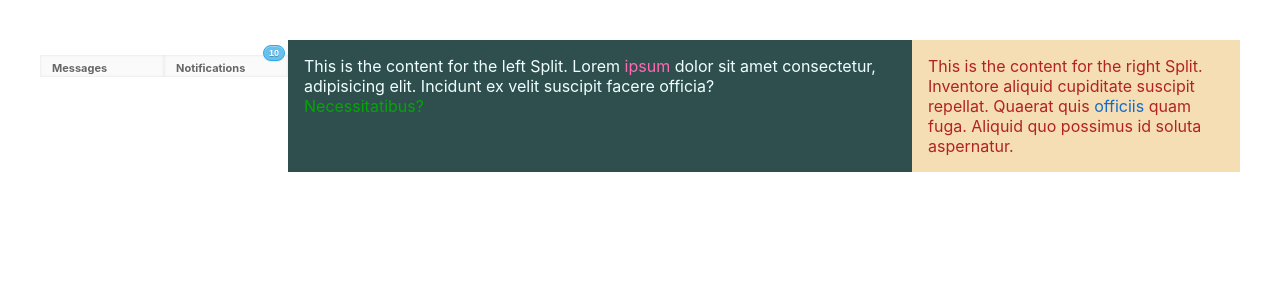
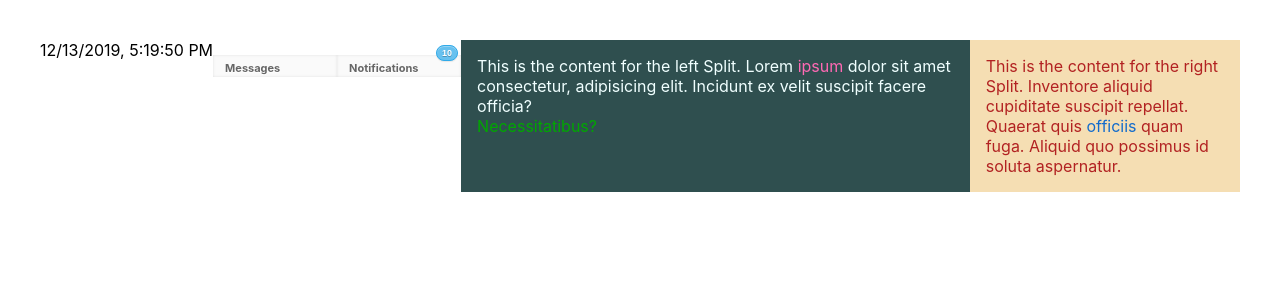
Before and after one commit to bix6/react-playground, a React (Create React App) app: page / in a window 1280 px wide. Shown: the top 300 px of the page. Built offline with nearby package versions, Linux system fonts and the light colour scheme.

Commit message:
add TheDate inside state/

```diff
--- a/src/App.js
+++ b/src/App.js
@@ -3,6 +3,7 @@ import Split from './composition/Split';
 import './App.css';
 import Tooltip from './composition/Tooltip';
 import Messages from './Messages';
+import TheDate from './state/TheDate';
 
 const firstTooltip = (
   <Tooltip color='hotpink' message="tooltip message">
@@ -19,6 +20,7 @@ const secondTooltip = (
 function App() {
   return (
     <main className='App'>
+      <TheDate />
       <Messages name="Messages" unread={0} />
       <Messages name="Notifications" unread={10} />
       <Split className='left' flexBasis={2}>
--- /dev/null
+++ b/src/state/TheDate.js
@@ -0,0 +1,27 @@
+import React from 'react';
+
+class TheDate extends React.Component {
+    constructor(props) {
+        super(props)
+        this.state = { datetime: new Date() };
+        // console.log('constructor')
+    }
+    componentDidMount() {
+        // console.log('componentDidMount')
+        this.interval = setInterval(() => {
+            // console.log('setInterval')
+            this.setState({
+                datetime: new Date()
+            })
+        }, 1000)
+    }
+    componentWillUnmount() {
+        clearInterval(this.interval);
+    }
+    render() {
+        // console.log('render')
+        return <div>{this.state.datetime.toLocaleString()}</div>
+    }
+}
+
+export default TheDate;
```
Also changed, not shown: 2 other files (tests, documents, lock files or other folders).
